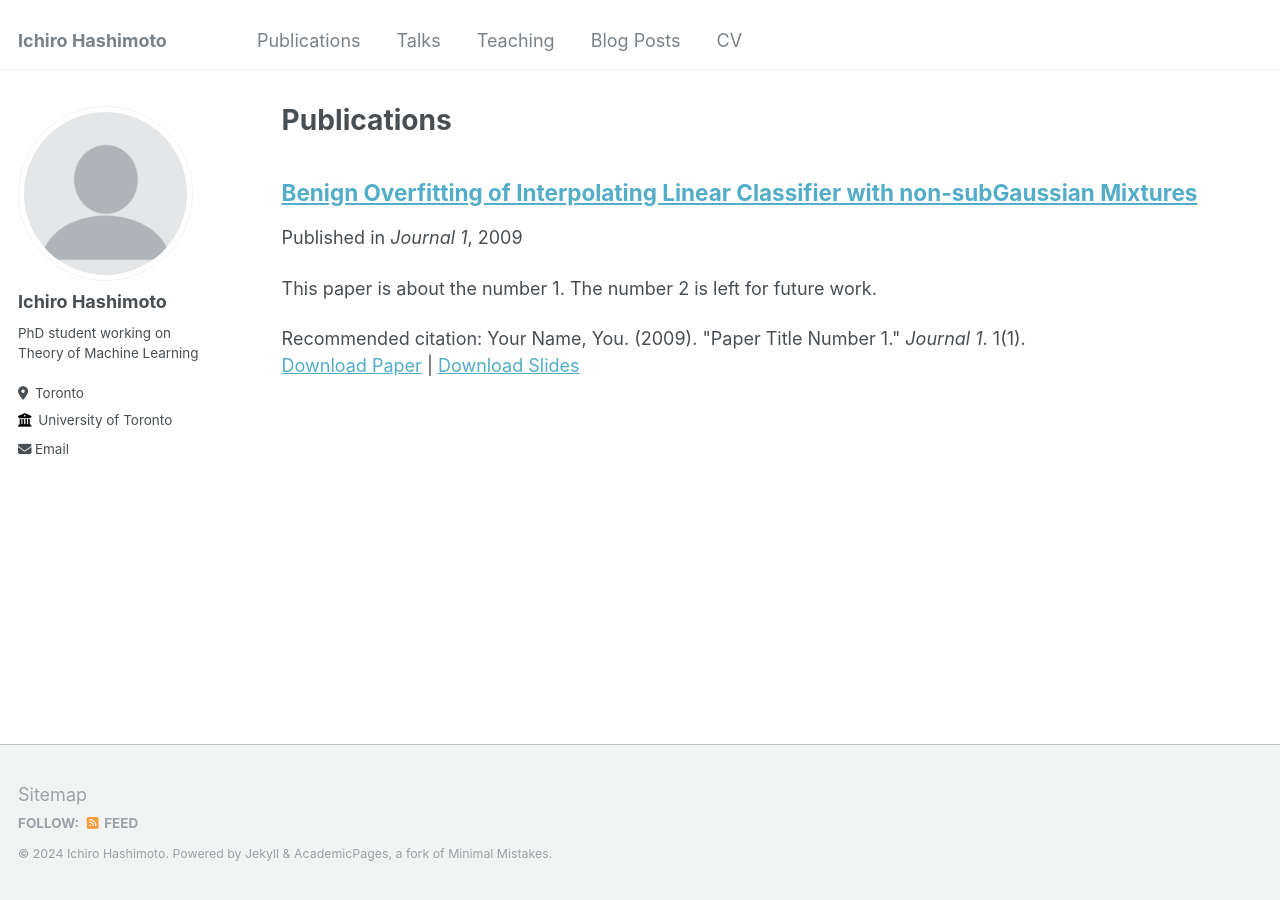
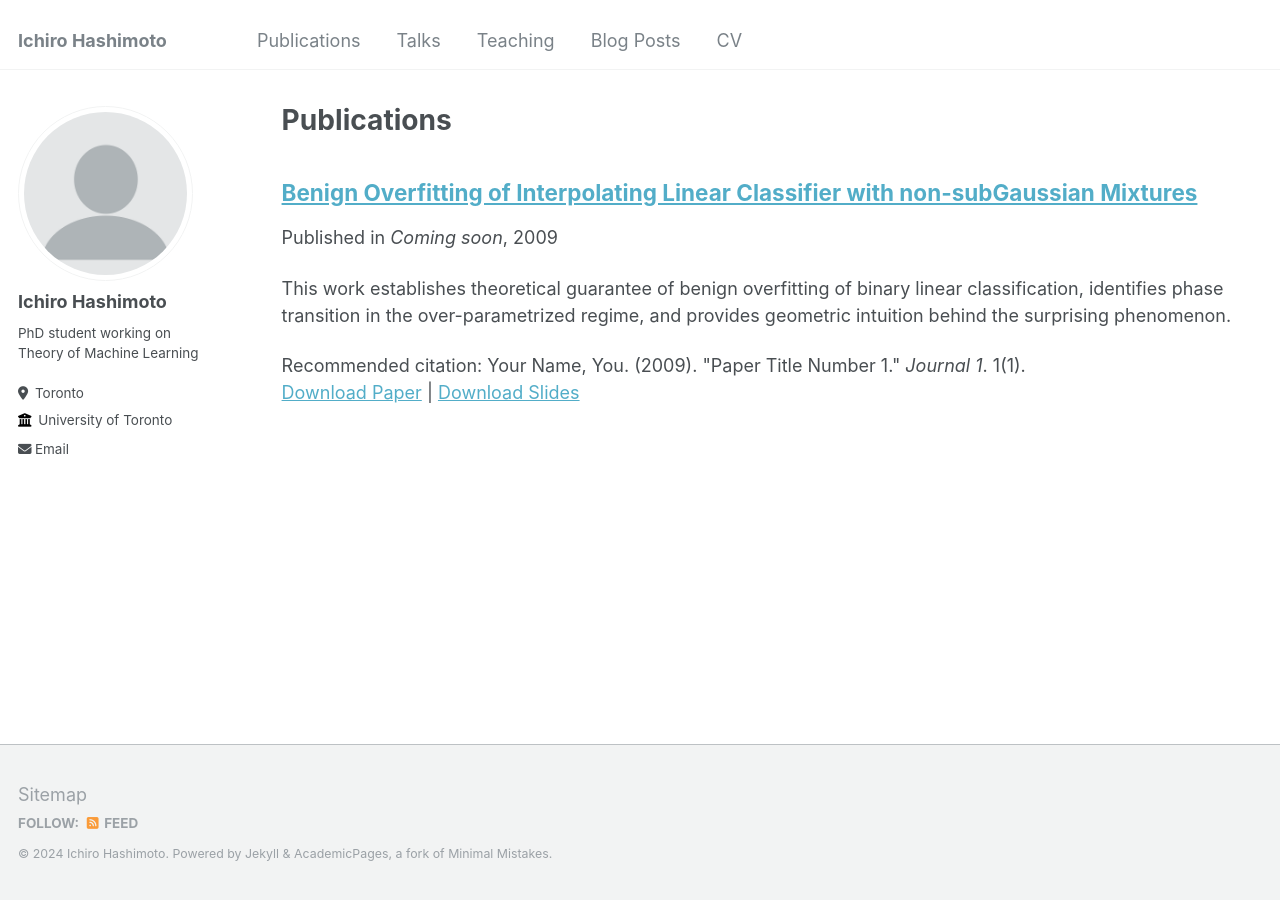
Before and after one commit to ichiro-h/ichiro-h.github.io, a Jekyll site: the page built from _pages/publications.md, in a window 1280 px wide. Built offline with Jekyll 4.4.1, drawn with Linux system fonts in a browser that asks for light colours.

Commit message:
small change on publication

```diff
--- a/_publications/2024-09-01-Benign Overfitting Linear Classifier.md
+++ b/_publications/2024-09-01-Benign Overfitting Linear Classifier.md
@@ -1,10 +1,10 @@
 ---
 title: "Benign Overfitting of Interpolating Linear Classifier with non-subGaussian Mixtures"
 collection: publications
-permalink: /publication/2009-10-01-paper-title-number-1
-excerpt: 'This paper is about the number 1. The number 2 is left for future work.'
-date: 2009-10-01
-venue: 'Journal 1'
+permalink: /publication/2024-09-01-Benign-Overfitting-Linear-Classifier-number-1
+excerpt: 'This work establishes theoretical guarantee of benign overfitting of binary linear classification, identifies phase transition in the over-parametrized regime, and provides geometric intuition behind the surprising phenomenon.'
+date: 2009-10-01'
+venue: 'Coming soon'
 slidesurl: 'http://academicpages.github.io/files/slides1.pdf'
 paperurl: 'http://academicpages.github.io/files/paper1.pdf'
 citation: 'Your Name, You. (2009). &quot;Paper Title Number 1.&quot; <i>Journal 1</i>. 1(1).'
```
Also changed, not shown: 1 other file.
